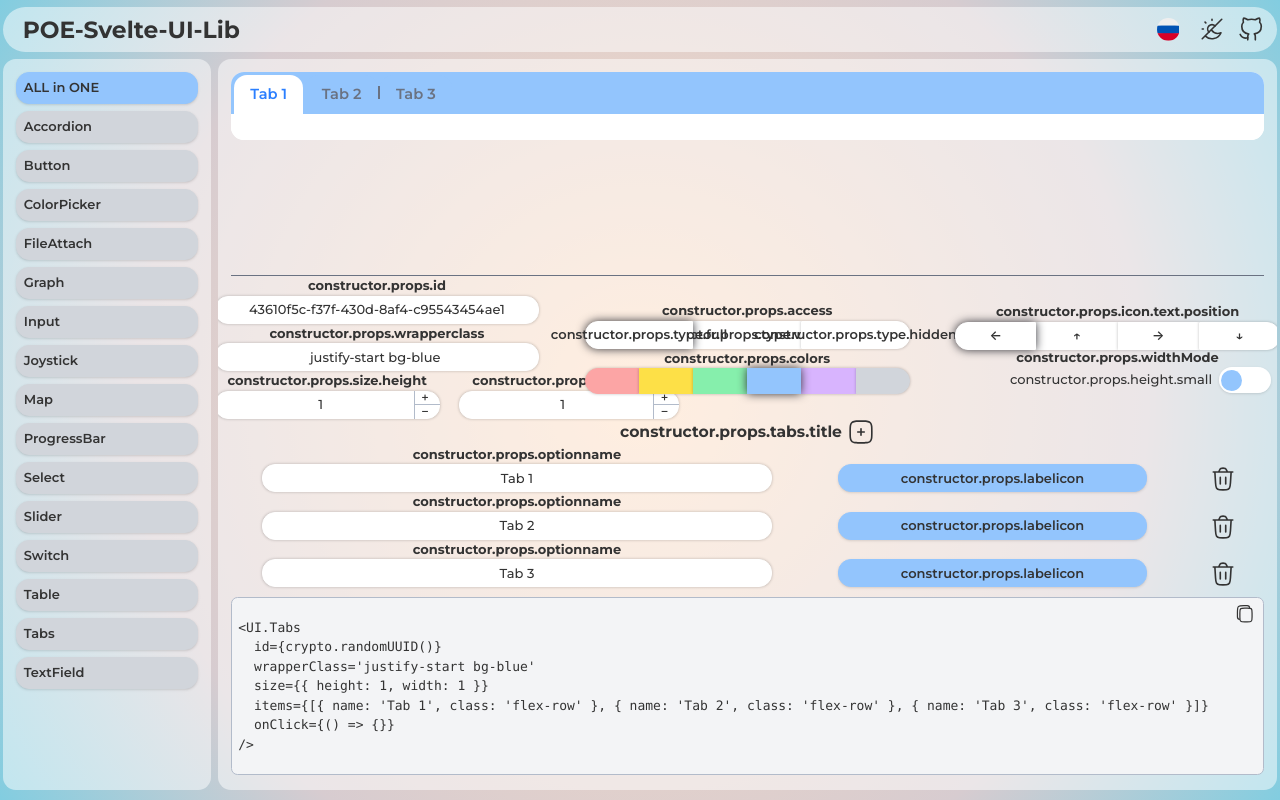
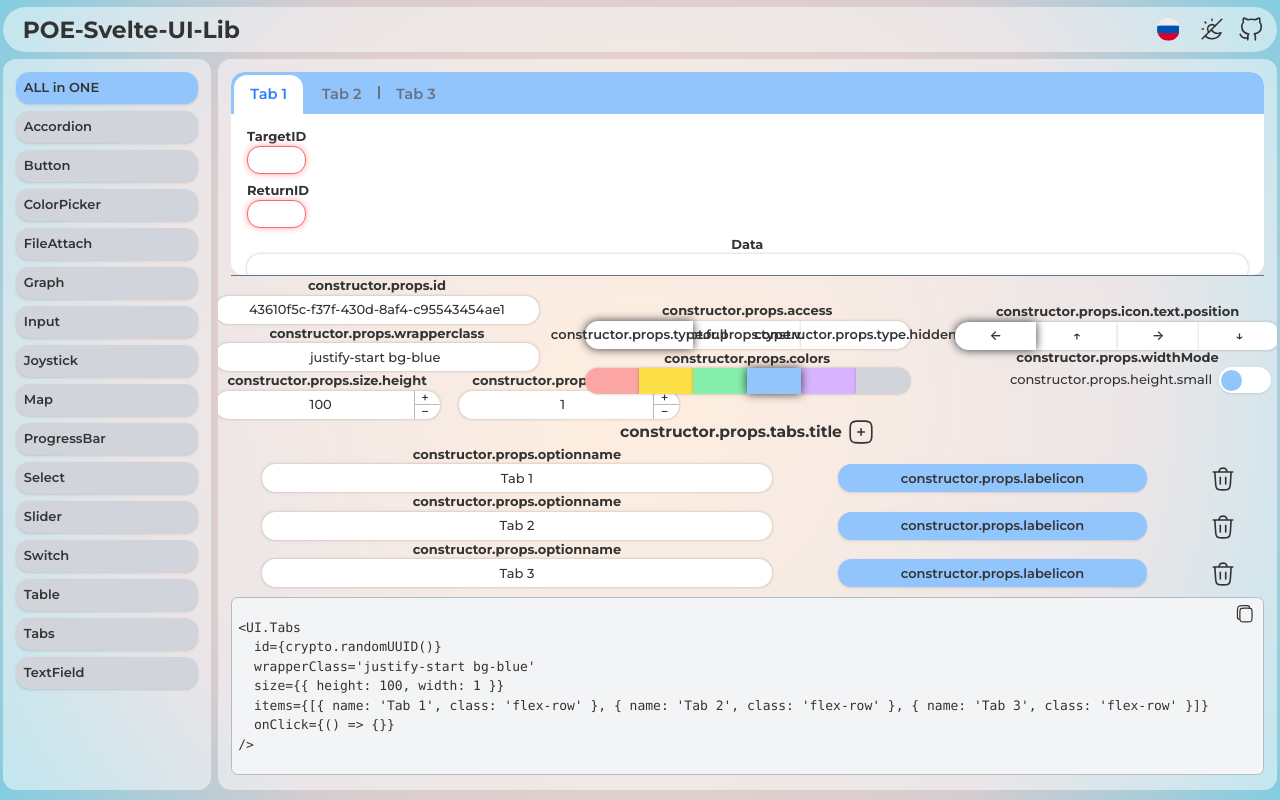
Before and after one commit to Oleg-Perevyshin/ElementsUI, a SvelteKit app: page /components/tabs in a window 1280 px wide. Built offline with nearby package versions, Linux system fonts and the light colour scheme.

Commit message:
[deploy] [publish]

```diff
--- a/package.json
+++ b/package.json
@@ -1,6 +1,6 @@
 {
   "name": "poe-svelte-ui-lib",
-  "version": "1.5.2",
+  "version": "1.5.3",
   "license": "MIT",
   "type": "module",
   "scripts": {
--- a/src/lib/Table/Table.svelte
+++ b/src/lib/Table/Table.svelte
@@ -311,7 +311,12 @@
     </div>
 
     {#if body || dataBuffer}
-      {@const rows = type == 'logger' ? dataBuffer.filter((str) => logType.includes(str.type)).slice(-rowsAmmount) : stashData ? dataBuffer : body}
+      {@const rows =
+        type == 'logger'
+          ? dataBuffer.filter((str) => logType.includes(str.type)).slice(-rowsAmmount)
+          : stashData
+            ? dataBuffer.slice(-rowsAmmount)
+            : body}
       <!-- Table Body с прокруткой -->
       <div class="flex-1 overflow-y-auto bg-(--container-color)/50" bind:this={container} onscroll={handleScroll}>
         <div class="grid min-w-0" style={`grid-template-columns: ${header.map((c) => c.width || 'minmax(0, 1fr)').join(' ')};`}>
--- a/src/lib/Table/TableProps.svelte
+++ b/src/lib/Table/TableProps.svelte
@@ -57,14 +57,11 @@
   }
 
   const updateButtonProperty = (columnIndex: number, buttonIndex: number, field: string, value: any) => {
-    if (field === 'eventHandler') {
-    } else {
     const headers = [...component.properties.header]
     const buttons = [...headers[columnIndex].buttons]
     buttons[buttonIndex] = { ...buttons[buttonIndex], [field]: value }
     headers[columnIndex].buttons = buttons
     updateProperty('header', headers, component, onPropertyChange)
-    }
   }
 
   const removeButtonFromColumn = (columnIndex: number, buttonIndex: number) => {
@@ -143,12 +140,14 @@
         options={$optionsStore.TEXT_ALIGN_OPTIONS}
         onUpdate={(option) => updateProperty('label.class', twMerge(component.properties.label.class, option.value), component, onPropertyChange)}
       />
+      {#if component.properties.stashData}
         <UI.Input
           label={{ name: $t('constructor.props.table.buffersize') }}
           type="number"
           value={component.properties.rowsAmmount}
           onUpdate={(value) => updateProperty('rowsAmmount', value as string, component, onPropertyChange)}
         />
+      {/if}
     </div>
   </div>
 
@@ -385,12 +384,14 @@
           updateProperty('stashData', value, component, onPropertyChange)
         }}
       />
+      {#if component.properties.stashData}
         <UI.Input
           label={{ name: $t('constructor.props.table.buffersize') }}
           type="number"
           value={component.properties.rowsAmmount}
           onUpdate={(value) => updateProperty('rowsAmmount', value as string, component, onPropertyChange)}
         />
+      {/if}
     </div>
   </div>
 
@@ -606,6 +607,7 @@
                     onUpdate={(value) => {
                       const handler = { ...button.eventHandler }
                       handler.Variables = (value as string).trim().split(/\s+/)
+                      console.log(handler)
                       updateButtonProperty(columnIndex, buttonIndex, 'eventHandler', handler)
                     }}
                   />
--- a/src/lib/Tabs/Tabs.svelte
+++ b/src/lib/Tabs/Tabs.svelte
@@ -26,10 +26,10 @@
   let currentTabIndex: number = $derived(activeTab)
 </script>
 
-<div id={`${id}-${crypto.randomUUID().slice(0, 6)}`} class="w-full rounded-2xl bg-(--back-color)">
+<div id={`${id}-${crypto.randomUUID().slice(0, 6)}`} class="w-full h-full flex flex-col rounded-2xl bg-(--back-color) overflow-hidden">
   <!-- Вкладки -->
   <div
-    class="{twMerge('bg-blue sticky top-0 z-50 flex h-fit items-center overflow-x-auto rounded-t-2xl px-1', wrapperClass)}
+    class="{twMerge('bg-blue z-50 flex h-fit items-center rounded-t-2xl overflow-x-auto px-1', wrapperClass)}
      bg-(--bg-color)"
   >
     {#each items as item, index}
@@ -72,7 +72,7 @@
 
   <!-- Контент вкладки -->
   <div
-    class="grid w-full gap-2 rounded-2xl bg-(--back-color) p-4"
+    class="grid flex-1 overflow-y-scroll w-full gap-2 rounded-2xl bg-(--back-color) p-4"
     style="grid-template-columns: repeat({size.width || 1}, minmax(0, 1fr)); grid-template-rows: repeat({size.height || 1}, auto);"
   >
     {#if Components}
@@ -89,7 +89,7 @@
 
 <style>
   ::-webkit-scrollbar-track {
-    background: var(--back-color);
+    background: var(--red-color);
   }
   ::-webkit-scrollbar-thumb {
     background-color: color-mix(in srgb, var(--bg-color), var(--back-color) 20%);
--- a/src/lib/types.ts
+++ b/src/lib/types.ts
@@ -75,7 +75,7 @@
     | IFileAttachProps
     | IJoystickProps
     | IMapProps
-  position: Position
+  position: Required<Position>
   parentId: string
   eventHandler?: IUIComponentHandler
 }
--- a/src/routes/components/table/+page.svelte
+++ b/src/routes/components/table/+page.svelte
@@ -46,30 +46,6 @@
         } as ITableHeader<any>,
       ],
       body: [
-        {
-          id: 'Value of id',
-          device: 'Value of device',
-        },
-        {
-          id: 'Value of id',
-          device: 'Value of device',
-        },
-        {
-          id: 'Value of id',
-          device: 'Value of device',
-        },
-        {
-          id: 'Value of id',
-          device: 'Value of device',
-        },
-        {
-          id: 'Value of id',
-          device: 'Value of device',
-        },
-        {
-          id: 'Value of id',
-          device: 'Value of device',
-        },
         {
           id: 'Value of id',
           device: 'Value of device',
--- a/src/routes/components/tabs/+page.svelte
+++ b/src/routes/components/tabs/+page.svelte
@@ -1,5 +1,5 @@
 <script lang="ts">
-  import { TabsProps, type ITabsProps, type UIComponent } from '$lib'
+  import { Button, Input, Select, TabsProps, type ITabsProps, type UIComponent } from '$lib'
   import ComponentExample from '$lib/ComponentExample.svelte'
   import Tabs from '$lib/Tabs/Tabs.svelte'
   import { updateComponent } from '$lib/types'
@@ -13,7 +13,7 @@
       id: crypto.randomUUID(),
       wrapperClass: 'justify-start bg-blue ',
       size: {
-        height: 1,
+        height: 100,
         width: 1,
       },
       items: [
@@ -35,7 +35,84 @@
 
 <ComponentExample {codeText}>
   {#snippet component()}
-    <Tabs {...tabsComponent.properties as ITabsProps} />
+    <Tabs {...tabsComponent.properties as ITabsProps} children={Tab} />
+    {#snippet Tab(item: { name: string })}
+      <Input
+        label={{ name: 'TargetID', class: '!px-0' }}
+        wrapperClass="w-20"
+        type="text"
+        maxlength={3}
+        help={{ regExp: /^(?:[1-9]|[1-9][0-9]|1[0-9]{2}|2[0-4][0-9]|25[0-5])$/ }}
+      />
+      <Input
+        label={{ name: 'ReturnID', class: '!px-0' }}
+        wrapperClass="w-20"
+        type="text"
+        maxlength={3}
+        help={{ regExp: /^(?:[1-9]|[1-9][0-9]|1[0-9]{2}|2[0-4][0-9]|25[0-5])$/ }}
+      />
+      <Input label={{ name: 'Data', class: '!px-0' }} type="text" />
+      <Input
+        label={{ name: 'TargetID', class: '!px-0' }}
+        wrapperClass="w-20"
+        type="text"
+        maxlength={3}
+        help={{ regExp: /^(?:[1-9]|[1-9][0-9]|1[0-9]{2}|2[0-4][0-9]|25[0-5])$/ }}
+      />
+      <Input
+        label={{ name: 'ReturnID', class: '!px-0' }}
+        wrapperClass="w-20"
+        type="text"
+        maxlength={3}
+        help={{ regExp: /^(?:[1-9]|[1-9][0-9]|1[0-9]{2}|2[0-4][0-9]|25[0-5])$/ }}
+      />
+      <Input label={{ name: 'Data', class: '!px-0' }} type="text" />
+      <Input
+        label={{ name: 'TargetID', class: '!px-0' }}
+        wrapperClass="w-20"
+        type="text"
+        maxlength={3}
+        help={{ regExp: /^(?:[1-9]|[1-9][0-9]|1[0-9]{2}|2[0-4][0-9]|25[0-5])$/ }}
+      />
+      <Input
+        label={{ name: 'ReturnID', class: '!px-0' }}
+        wrapperClass="w-20"
+        type="text"
+        maxlength={3}
+        help={{ regExp: /^(?:[1-9]|[1-9][0-9]|1[0-9]{2}|2[0-4][0-9]|25[0-5])$/ }}
+      />
+      <Input label={{ name: 'Data', class: '!px-0' }} type="text" />
+      <Input
+        label={{ name: 'TargetID', class: '!px-0' }}
+        wrapperClass="w-20"
+        type="text"
+        maxlength={3}
+        help={{ regExp: /^(?:[1-9]|[1-9][0-9]|1[0-9]{2}|2[0-4][0-9]|25[0-5])$/ }}
+      />
+      <Input
+        label={{ name: 'ReturnID', class: '!px-0' }}
+        wrapperClass="w-20"
+        type="text"
+        maxlength={3}
+        help={{ regExp: /^(?:[1-9]|[1-9][0-9]|1[0-9]{2}|2[0-4][0-9]|25[0-5])$/ }}
+      />
+      <Input label={{ name: 'Data', class: '!px-0' }} type="text" />
+      <Input
+        label={{ name: 'TargetID', class: '!px-0' }}
+        wrapperClass="w-20"
+        type="text"
+        maxlength={3}
+        help={{ regExp: /^(?:[1-9]|[1-9][0-9]|1[0-9]{2}|2[0-4][0-9]|25[0-5])$/ }}
+      />
+      <Input
+        label={{ name: 'ReturnID', class: '!px-0' }}
+        wrapperClass="w-20"
+        type="text"
+        maxlength={3}
+        help={{ regExp: /^(?:[1-9]|[1-9][0-9]|1[0-9]{2}|2[0-4][0-9]|25[0-5])$/ }}
+      />
+      <Input label={{ name: 'Data', class: '!px-0' }} type="text" />
+    {/snippet}
   {/snippet}
   {#snippet componentProps()}
     <TabsProps
```
Lines whose indentation alone changed are shown as unchanged.
